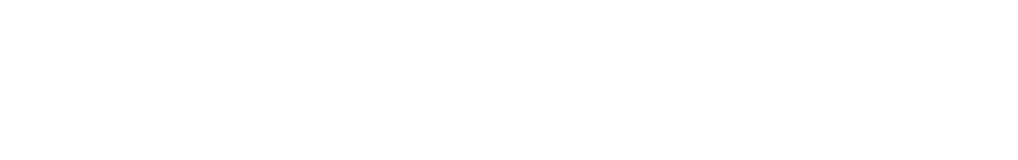
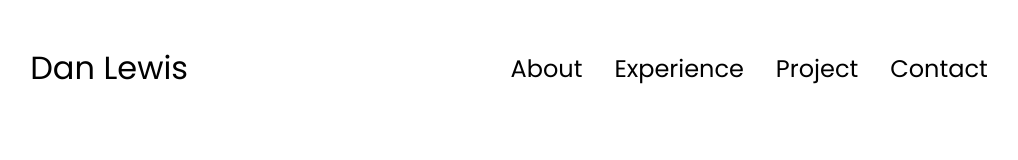
Before and after one commit to danlewismuriuki/MY_PORTFOLIO, a plain HTML site: page index.html in a window 1280 px wide. Shown: the whole page, without its empty margins (131-1149 px from the left). Drawn offline with Linux system fonts and the light colour scheme.

Commit message:
Added and styled navbar

```diff
--- a/index.html
+++ b/index.html
@@ -2,9 +2,26 @@
 <html lang="en">
 <head>
     <meta charset="UTF-8">
+    <meta http-equiv="X-UA-Compatible" content="IE=edge">
     <meta name="viewport" content="width=device-width, initial-scale=1.0">
-    <title>Document</title>
+    <title>My Portfolio</title>
+    <link rel="stylesheet" href="style.css">
+    <link rel="stylesheet" href="mediaqueries.css">
 </head>
 <body>
+
+    <nav id="desktop-nav">
+        <div class="logo">Dan Lewis</div>
+        <div>
+            <ul class="nav-links">
+                <li><a href="#about">About</a></li>
+                <li><a href="#experience">Experience</a></li>
+                <li><a href="#project">Project</a></li>
+                <li><a href="#contact">Contact</a></li>
+            </ul>
+        </div>
+    </nav>
+
+    <script src="script.js"></script>
 </body>
 </html>
--- a/style.css
+++ b/style.css
@@ -0,0 +1,52 @@
+/* Generalrule */
+
+
+@import url('https://fonts.googleapis.com/css2?family=Poppins:ital,wght@0,100;0,200;0,300;0,400;0,500;0,600;0,700;0,800;0,900;1,100;1,200;1,300;1,400;1,500;1,600;1,700;1,800;1,900&display=swap');
+
+* {
+    margin: 0;
+    padding: 0;
+}
+body {
+    font-family: "Poppins", sans-serif;
+}
+html {
+    scroll-behavior: smooth;
+}
+p {
+    color: rgba(85, 85, 85);
+}
+a, btn{
+    transition: all 300ms ease;
+}
+nav, .nav-links
+{
+    display:flex
+}
+nav {
+    justify-content: space-around;
+    align-items: center;
+    height: 17vh;
+}
+.nav-links {
+    gap: 2rem;
+    list-style: none;
+    font-size: 1.5rem;
+}
+a {
+    color: black;
+    text-decoration: none;
+    text-decoration-color: white;
+}
+a:hover{
+    color:grey;
+    text-decoration: underline;
+    text-underline-offset: 1rem;
+    text-decoration-color: rgba(81, 81, 81);
+}
+.logo{
+    font-size: 2rem;
+}
+.logo{
+    cursor: default;
+}
```
Also changed, not shown: mediaqueries.css (added).
